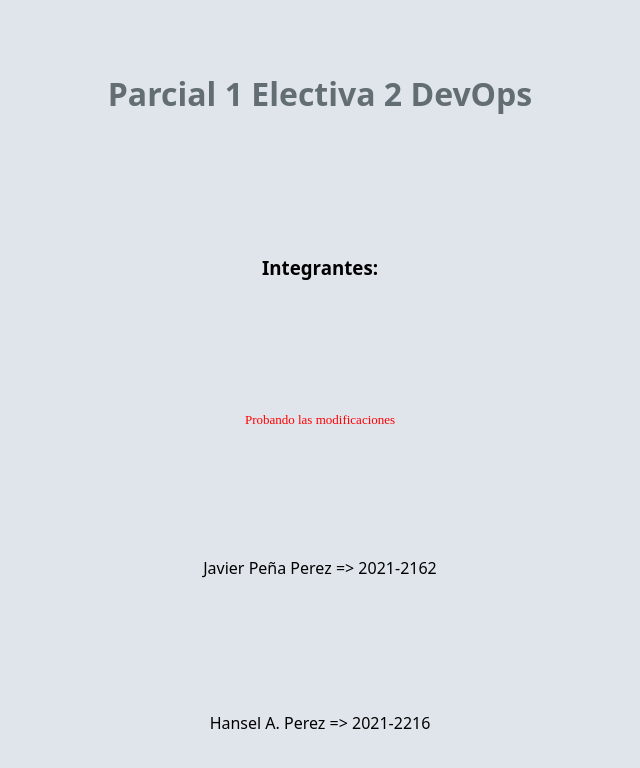
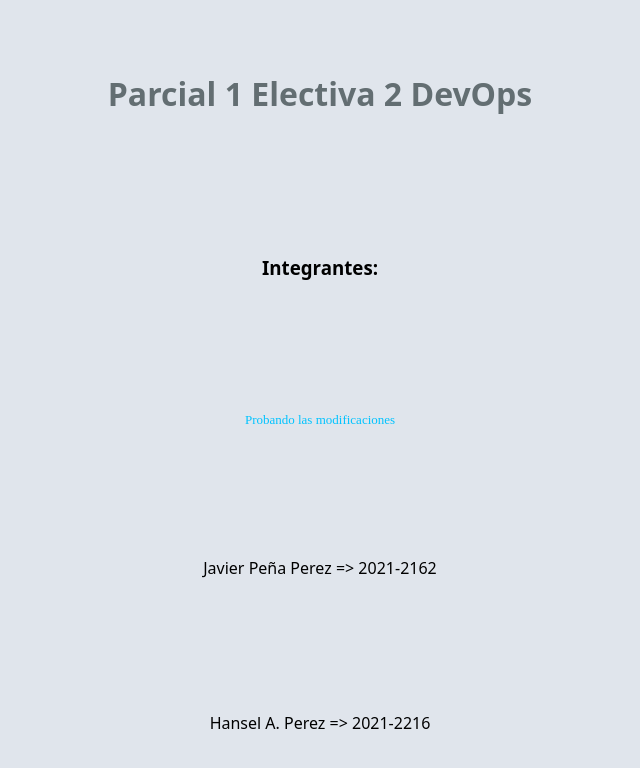
Before and after one commit to Trijavico/Parcial-1, a plain HTML site: page index.html in a window 1280 px wide. Shown: the whole page, without its empty margins (320-960 px from the left). Drawn offline with Linux system fonts and the light colour scheme.

Commit message:
Modificacion de color

```diff
--- a/index.html
+++ b/index.html
@@ -21,9 +21,10 @@
         }
 
         .prueba{
-            color: red;
+            color: rgb(0, 195, 255);
             font-size: 13px;
             font-family: 'Times New Roman', Times, serif;
+
         }
     </style>
 </head>
```
